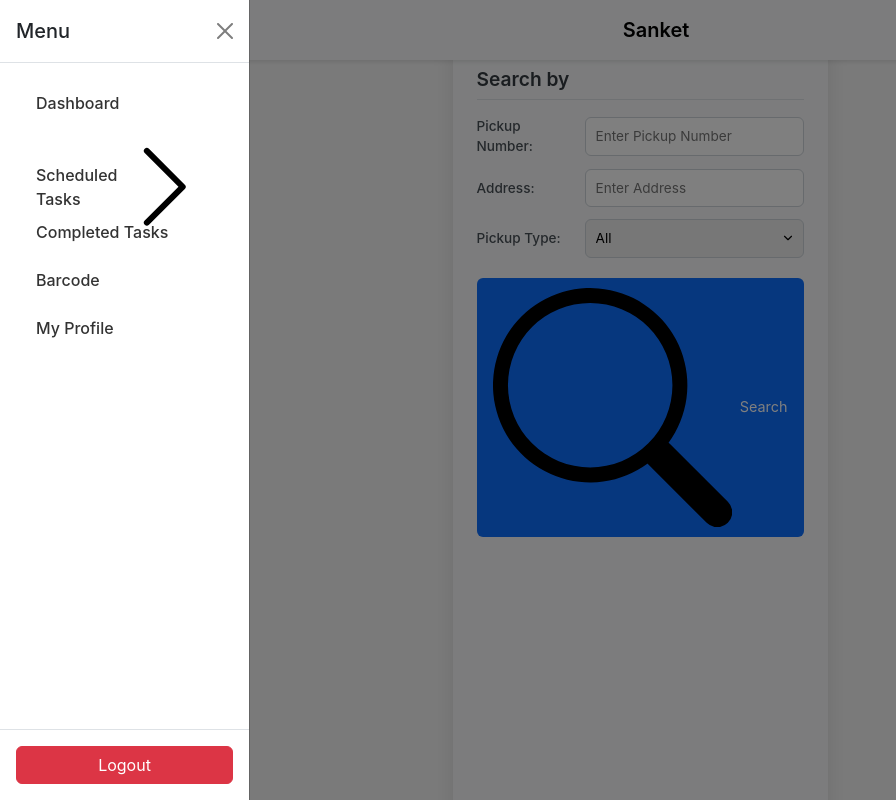
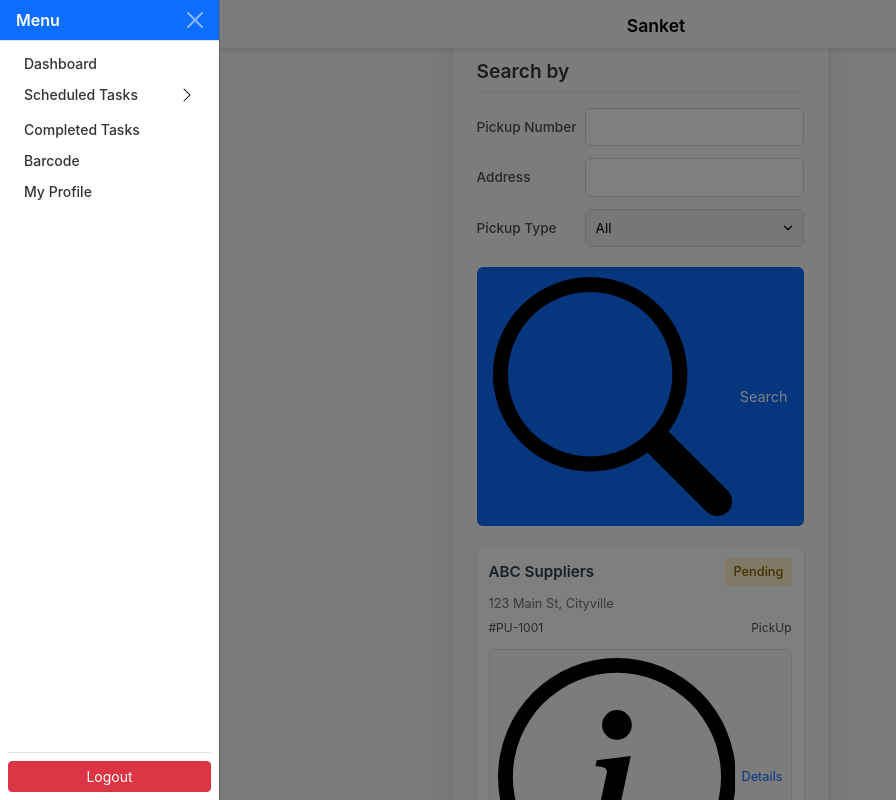
Before and after one commit to Sanket-Fulzele/PWA-App, a React (Create React App) app: page /scheduled-tasks/list in a window 1280 px wide. Both pictures are taken after a click on the button "Open menu". Shown: the top 800 px of the page, without its empty margins (0-896 px from the left). Built offline with nearby package versions, Linux system fonts and the light colour scheme.

Commit message:
made the list page

```diff
--- a/src/App.css
+++ b/src/App.css
@@ -12,7 +12,7 @@
     min-width: 100%;
     background-color: #ffffff;
     min-height: 100vh;
-    padding-top: 5px;
+    padding-top: 10px;
 }
 
 .mobile-header {
@@ -41,56 +41,79 @@
     min-height: calc(100vh - 56px);
 }
 
+/* ========== offcanvas ============ */
+/* Updated Sidebar Styles */
 .offcanvas {
-    width: 250px !important;
+    width: 220px !important; /* Slightly reduced width */
 }
 
 .offcanvas-header {
     border-bottom: 1px solid #dee2e6;
+    padding: 0.75rem 1rem; /* Reduced padding */
 }
 
-.submenu-container {
-    margin-bottom: 0.5rem;
-}
-
-.submenu-items {
-    margin-left: 1.5rem;
-    padding-left: 0.5rem;
-    border-left: 2px solid #dee2e6;
-}
-
-.submenu-item {
-    padding: 0.25rem 1rem;
-    color: #495057;
-    text-decoration: none;
-}
-
-.submenu-item:hover {
-    color: #0d6efd;
-    background-color: rgba(13, 110, 253, 0.1);
+.offcanvas-title {
+    font-size: 1rem; /* Smaller title */
+    font-weight: 600;
 }
 
 .nav-link {
-    padding: 0.75rem 1.25rem;
+    padding: 0.5rem 1rem; /* Reduced padding */
     color: #333;
     font-weight: 500;
+    font-size: 0.875rem; /* Smaller font size */
+    border-radius: 4px;
+    margin-bottom: 0.125rem; /* Reduced space between items */
 }
 
 .nav-link:hover {
     background-color: #f0f0f0;
 }
 
+.submenu-container {
+    margin-bottom: 0.25rem; /* Reduced margin */
+}
+
+.submenu-items {
+    margin-left: 1rem; /* Reduced indentation */
+    padding-left: 0.5rem;
+    border-left: 1px solid #dee2e6; /* Thinner border */
+}
+
+.submenu-item {
+    padding: 0.25rem 0.75rem; /* More compact padding */
+    font-size: 0.8125rem; /* Smaller font for subitems */
+    margin-bottom: 0.125rem;
+}
+
 .sidebar-footer {
-    position: absolute;
-    bottom: 0;
-    left: 0;
-    right: 0;
-    padding: 1rem;
-    border-top: 1px solid #dee2e6;
+    padding: 0.75rem; /* Reduced padding */
 }
 
 .logout-btn {
     width: 100%;
+    padding: 0.375rem; /* More compact button */
+    font-size: 0.8125rem; /* Smaller font */
+}
+
+/* Adjust the chevron icons size */
+.submenu-container .nav-link svg {
+    width: 16px;
+    height: 16px;
+}
+
+/* Make the header more compact */
+.mobile-header {
+    padding: 0.25rem 0.5rem;
+    height: 48px; /* Reduced height */
+}
+
+.mobile-header .navbar-brand {
+    font-size: 1.1rem; /* Slightly smaller brand */
+}
+
+.main-content {
+    padding-top: 48px; /* Adjusted to match new header height */
 }
 
 .sidebar-toggle {
@@ -106,6 +129,28 @@
 .sidebar-toggle:focus {
     box-shadow: none !important;
 }
+
+/* Update the Offcanvas body to allow proper flex layout */
+.offcanvas-body {
+  display: flex;
+  flex-direction: column;
+  padding-bottom: 0;
+}
+
+/* Ensure the navigation items take up available space */
+.nav-container {
+  flex: 1;
+  overflow-y: auto;
+}
+
+/* Style for the bottom logout section */
+.logout-section {
+  margin-top: auto;
+  padding: 1rem;
+  border-top: 1px solid #dee2e6;
+  background-color: #f8f9fa;
+}
+
 
 /* Desktop/Laptop Styles */
 @media (min-width: 768px) {
--- a/src/App.tsx
+++ b/src/App.tsx
@@ -44,20 +44,24 @@ function App() {
 
         {/* Sidebar */}
       <Offcanvas show={showSidebar} onHide={handleCloseSidebar} placement="start">
-          <Offcanvas.Header closeButton>
-            <Offcanvas.Title>Menu</Offcanvas.Title>
+  <Offcanvas.Header closeButton closeVariant="white" className="bg-primary text-white py-2">
+    <Offcanvas.Title className="fs-6">Menu</Offcanvas.Title>
   </Offcanvas.Header>
-          <Offcanvas.Body>
+  <Offcanvas.Body className="d-flex flex-column p-2" style={{ height: 'calc(100vh - 56px)' }}>
+    <div className="flex-grow-1">
       <Nav className="flex-column">
-              <Nav.Link as={Link} to="/" onClick={handleCloseSidebar}>
+        <Nav.Link as={Link} to="/" onClick={handleCloseSidebar} className="py-1">
           Dashboard
         </Nav.Link>
 
         {/* Scheduled Tasks with Submenu */}
         <div className="submenu-container">
-                <Nav.Link onClick={toggleSubmenu} className="d-flex justify-content-between align-items-center">
+          <Nav.Link
+            onClick={toggleSubmenu}
+            className="d-flex justify-content-between align-items-center py-1"
+          >
             <span>Scheduled Tasks</span>
-                  {showSubmenu ? <ChevronDown /> : <ChevronRight />}
+            {showSubmenu ? <ChevronDown size={14} /> : <ChevronRight size={14} />}
           </Nav.Link>
           {showSubmenu && (
             <div className="submenu-items">
@@ -65,7 +69,7 @@ function App() {
                 as={Link}
                 to="/scheduled-tasks/list"
                 onClick={handleCloseSidebar}
-                      className="submenu-item"
+                className="submenu-item py-1"
               >
                 List
               </Nav.Link>
@@ -73,7 +77,7 @@ function App() {
                 as={Link}
                 to="/scheduled-tasks/details"
                 onClick={handleCloseSidebar}
-                      className="submenu-item"
+                className="submenu-item py-1"
               >
                 Task Details
               </Nav.Link>
@@ -81,21 +85,29 @@ function App() {
           )}
         </div>
 
-              <Nav.Link as={Link} to="/completed-tasks" onClick={handleCloseSidebar}>
+        <Nav.Link as={Link} to="/completed-tasks" onClick={handleCloseSidebar} className="py-1">
           Completed Tasks
         </Nav.Link>
-              <Nav.Link as={Link} to="/barcode" onClick={handleCloseSidebar}>
+        <Nav.Link as={Link} to="/barcode" onClick={handleCloseSidebar} className="py-1">
           Barcode
         </Nav.Link>
-              <Nav.Link as={Link} to="/profile" onClick={handleCloseSidebar}>
+        <Nav.Link as={Link} to="/profile" onClick={handleCloseSidebar} className="py-1">
           My Profile
         </Nav.Link>
-              <div className="sidebar-footer">
-                <Button variant="danger" className="logout-btn">
+      </Nav>
+    </div>
+
+    {/* Logout Button - Fixed at bottom */}
+    <div className="border-top pt-2 mt-auto">
+      <Button
+        variant="danger"
+        size="sm"
+        className="w-100"
+        onClick={handleCloseSidebar}
+      >
         Logout
       </Button>
     </div>
-            </Nav>
   </Offcanvas.Body>
 </Offcanvas>
 
@@ -104,8 +116,8 @@ function App() {
           <Container fluid>
             <Routes>
               <Route path="/" element={<Dashboard />} />
-              <Route path="/scheduled-tasks/list" element={<ScheduledTaskList/>} />
-              <Route path="/scheduled-tasks/details" element={<ScheduledTaskDetails/>} />
+              <Route path="/scheduled-tasks/list" element={<ScheduledTaskList />} />
+              <Route path="/scheduled-tasks/details" element={<ScheduledTaskDetails />} />
               <Route path="/completed-tasks" element={<CompletedTasks />} />
               <Route path="/profile" element={<Profile />} />
               <Route path="/barcode" element={<Barcode />} />
--- a/src/components/ScheduledTasks/ScheduledTaskList/ScheduledTaskList.tsx
+++ b/src/components/ScheduledTasks/ScheduledTaskList/ScheduledTaskList.tsx
@@ -1,6 +1,15 @@
 import React, { useState } from 'react';
-import { Search } from 'react-bootstrap-icons';
+import { Search, InfoCircle } from 'react-bootstrap-icons';
 import "./scheduledTaskList.css";
+
+interface Task {
+  id: number;
+  supplierName: string;
+  address: string;
+  status: 'Pending' | 'In Progress' | 'Completed' | 'Cancelled';
+  pickupNumber: string;
+  pickupType: 'PickUp' | 'Deliver';
+}
 
 const ScheduledTaskList = () => {
   const [searchCriteria, setSearchCriteria] = useState({
@@ -8,6 +17,41 @@ const ScheduledTaskList = () => {
     address: '',
     pickupType: 'All'
   });
+
+  const tasksData: Task[] = [
+    {
+      id: 1,
+      supplierName: 'ABC Suppliers',
+      address: '123 Main St, Cityville',
+      status: 'Pending',
+      pickupNumber: 'PU-1001',
+      pickupType: 'PickUp'
+    },
+    {
+      id: 2,
+      supplierName: 'XYZ Distributors',
+      address: '456 Oak Ave, Townsville',
+      status: 'In Progress',
+      pickupNumber: 'PU-1002',
+      pickupType: 'Deliver'
+    },
+    {
+      id: 3,
+      supplierName: 'Global Goods Inc.',
+      address: '789 Pine Rd, Villageton',
+      status: 'Completed',
+      pickupNumber: 'PU-1003',
+      pickupType: 'PickUp'
+    },
+    {
+      id: 4,
+      supplierName: 'Quick Ship Co.',
+      address: '321 Elm Blvd, Metropolis',
+      status: 'Cancelled',
+      pickupNumber: 'PU-1004',
+      pickupType: 'Deliver'
+    },
+  ];
 
   const handleInputChange = (e: React.ChangeEvent<HTMLInputElement | HTMLSelectElement>) => {
     const { name, value } = e.target;
@@ -19,8 +63,11 @@ const ScheduledTaskList = () => {
 
   const handleSearch = (e: React.FormEvent) => {
     e.preventDefault();
-    // Add your search logic here
     console.log('Searching with criteria:', searchCriteria);
+  };
+
+  const handleDetailsClick = (taskId: number) => {
+    console.log('Viewing details for task:', taskId);
   };
 
   return (
@@ -28,33 +75,31 @@ const ScheduledTaskList = () => {
       <h2 className='mobile-search-title'>Search by</h2>
       <form onSubmit={handleSearch} className='mobile-search-form'>
         <div className='mobile-form-row'>
-          <label htmlFor='pickupNumber' className='mobile-form-label'>Pickup Number:</label>
+          <label htmlFor='pickupNumber' className='mobile-form-label'>Pickup Number</label>
           <input
             type='text'
             className='mobile-form-control'
             id='pickupNumber'
             name='pickupNumber'
             value={searchCriteria.pickupNumber}
-            placeholder='Enter Pickup Number'
             onChange={handleInputChange}
           />
         </div>
 
         <div className='mobile-form-row'>
-          <label htmlFor='address' className='mobile-form-label'>Address:</label>
+          <label htmlFor='address' className='mobile-form-label'>Address</label>
           <input
             type='text'
             className='mobile-form-control'
             id='address'
             name='address'
             value={searchCriteria.address}
-            placeholder='Enter Address'
             onChange={handleInputChange}
           />
         </div>
 
         <div className='mobile-form-row'>
-          <label htmlFor='pickupType' className='mobile-form-label'>Pickup Type:</label>
+          <label htmlFor='pickupType' className='mobile-form-label'>Pickup Type</label>
           <select
             className='mobile-form-select'
             id='pickupType'
@@ -73,6 +118,33 @@ const ScheduledTaskList = () => {
           Search
         </button>
       </form>
+
+      <div className='task-cards-container'>
+        {tasksData.map((task) => (
+          <div key={task.id} className='task-card'>
+            <div className='card-header'>
+              <h3 className='supplier-name'>{task.supplierName}</h3>
+              <span className={`status-badge ${task.status.toLowerCase().replace(' ', '-')}`}>
+                {task.status}
+              </span>
+            </div>
+            <div className='card-body'>
+              <p className='card-address'>{task.address}</p>
+              <div className='card-meta'>
+                <span>#{task.pickupNumber}</span>
+                <span>{task.pickupType}</span>
+              </div>
+            </div>
+            <button
+              className='details-button'
+              onClick={() => handleDetailsClick(task.id)}
+            >
+              <InfoCircle className='details-icon' />
+              Details
+            </button>
+          </div>
+        ))}
+      </div>
     </div>
   );
 };
--- a/src/components/ScheduledTasks/ScheduledTaskList/scheduledTaskList.css
+++ b/src/components/ScheduledTasks/ScheduledTaskList/scheduledTaskList.css
@@ -89,3 +89,99 @@
     background-color: #0a58ca;
     transform: scale(0.98);
 }
+
+/* =========== */
+/* Task Cards Styles */
+.task-cards-container {
+  margin-top: 20px;
+  display: flex;
+  flex-direction: column;
+  gap: 12px;
+}
+
+.task-card {
+  background-color: white;
+  border-radius: 8px;
+  padding: 12px;
+  box-shadow: 0 2px 4px rgba(0, 0, 0, 0.1);
+}
+
+.card-header {
+  display: flex;
+  justify-content: space-between;
+  align-items: center;
+  margin-bottom: 8px;
+}
+
+.supplier-name {
+  font-size: 0.95rem;
+  font-weight: 600;
+  margin: 0;
+  color: #2c3e50;
+}
+
+.status-badge {
+  font-size: 0.7rem;
+  padding: 3px 8px;
+  border-radius: 12px;
+  font-weight: 500;
+}
+
+.status-badge.pending {
+  background-color: #fff3cd;
+  color: #856404;
+}
+
+.status-badge.in-progress {
+  background-color: #cce5ff;
+  color: #004085;
+}
+
+.status-badge.completed {
+  background-color: #d4edda;
+  color: #155724;
+}
+
+.status-badge.cancelled {
+  background-color: #f8d7da;
+  color: #721c24;
+}
+
+.card-body {
+  margin-bottom: 12px;
+}
+
+.card-address {
+  font-size: 0.8rem;
+  color: #6c757d;
+  margin: 0 0 6px 0;
+}
+
+.card-meta {
+  display: flex;
+  justify-content: space-between;
+  font-size: 0.75rem;
+  color: #495057;
+}
+
+.details-button {
+  width: 100%;
+  padding: 8px;
+  background-color: #f8f9fa;
+  border: 1px solid #dee2e6;
+  border-radius: 6px;
+  display: flex;
+  align-items: center;
+  justify-content: center;
+  gap: 6px;
+  font-size: 0.8rem;
+  color: #0d6efd;
+}
+
+.details-button:active {
+  background-color: #e9ecef;
+}
+
+.details-icon {
+  font-size: 0.8rem;
+}
```
Lines whose indentation alone changed are shown as unchanged.
